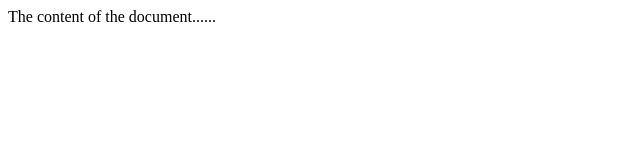
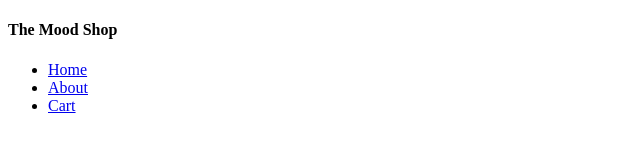
Before and after one commit to soggybag/mood-shop, a plain HTML site: page index.html in a window 1280 px wide. Shown: the whole page, without its empty margins (0-640 px from the left). Drawn offline with Linux system fonts and the light colour scheme.

Commit message:
added nav bar

```diff
--- a/index.html
+++ b/index.html
@@ -5,6 +5,16 @@
 	</head>
 
 	<body>
-		The content of the document......
+		<header class='page-header'>
+			<h4>The Mood Shop</h4>
+			<nav>
+				<ul>
+					<li><a href="#">Home</a></li>
+					<li><a href="#">About</a></li>
+					<li><a href="#">Cart</a></li>
+				</ul>
+			</nav>
+		</header>
+
 	</body>
 </html>
```
